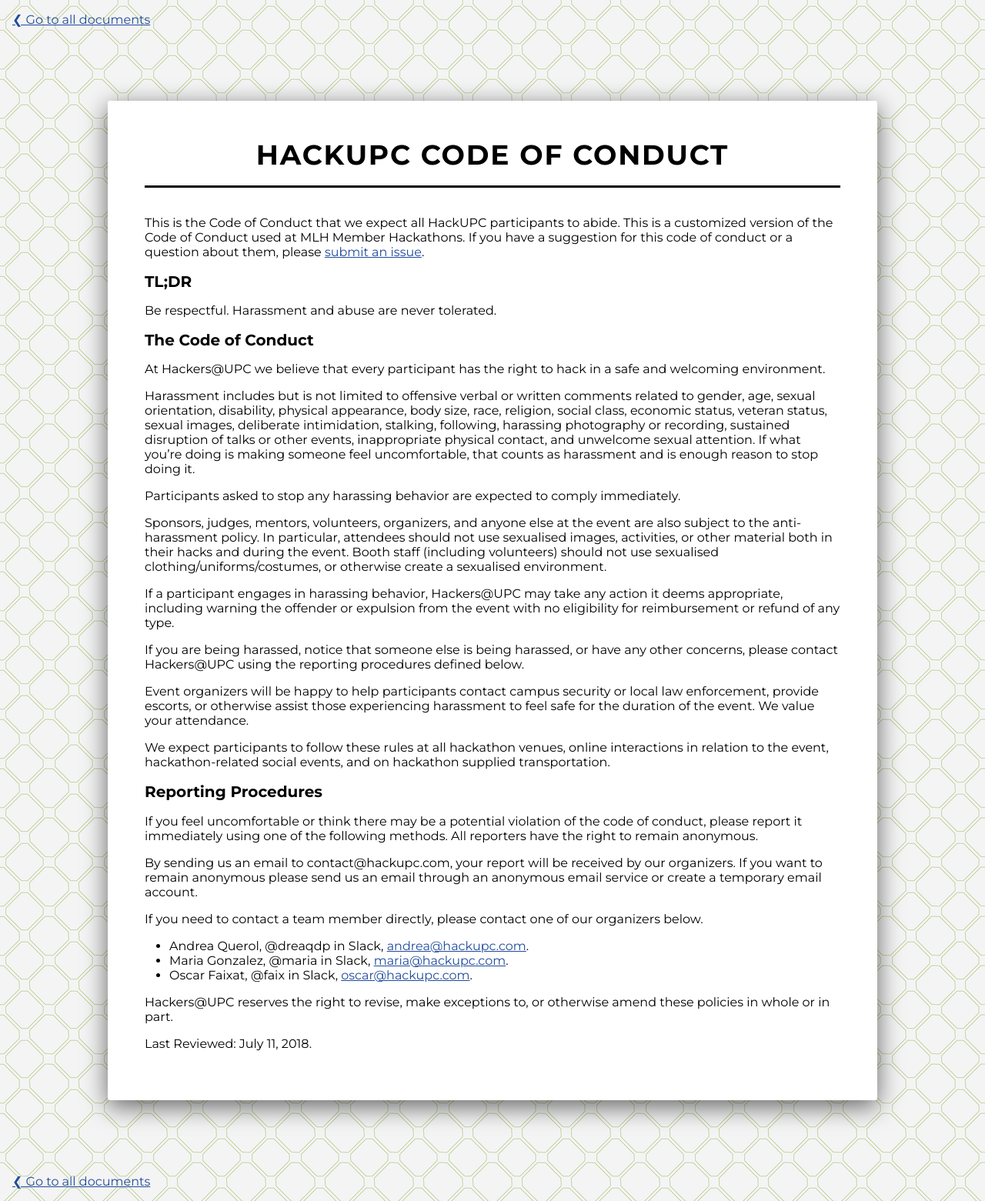
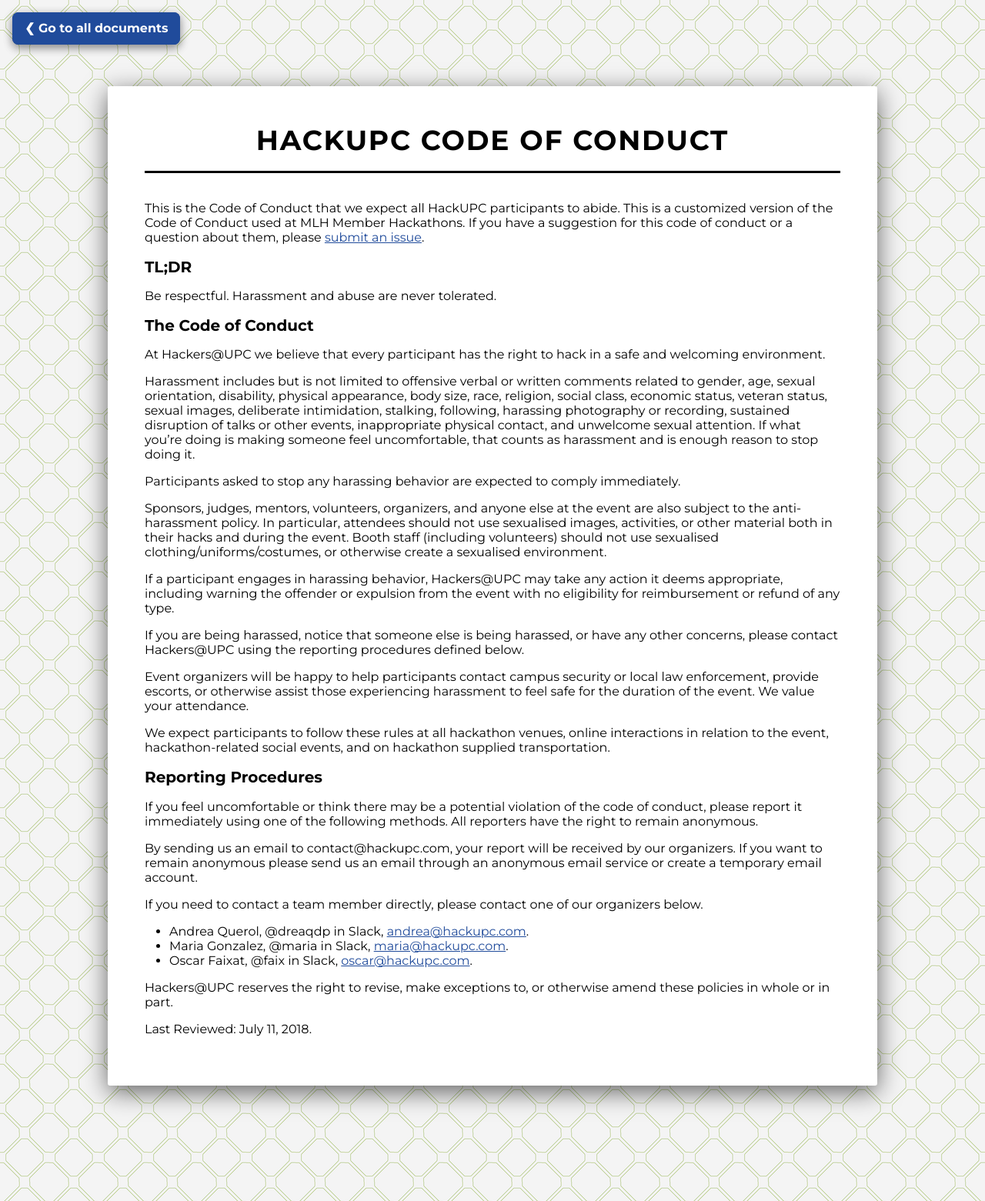
Before and after one commit to hackupc/legal-page, a Jekyll site: the page built from _documents/code_of_conduct.md, in a window 1280 px wide. Shown: the whole page at 77% size. Built offline with Jekyll 4.4.1, drawn with Linux system fonts in a browser that asks for light colours.

Commit message:
Add go back style

```diff
--- a/assets/css/style.scss
+++ b/assets/css/style.scss
@@ -42,23 +42,43 @@
 }
 a { color: $mainColor; }
 ::selection { background: $mainColor; color: #fff; }
+.back {
+	position: fixed;
+	left: 0.5rem;
+	top: 1rem;
+	z-index: 1;
+}
+.back > a {
+	text-decoration: none;
+	color: #fff;
+	background: $mainColor;
+	padding: 0.8rem 1rem;
+	border-radius: 0.5rem;
+	box-shadow: 0 0.25rem 0.75rem rgba(0, 0, 0, 0.25);
+	display: inline-block;
+	line-height: 1;
+	font-weight: bold;
+}
 main {
 	background-color: white;
 	box-sizing: border-box;
 	max-width: 1000px;
 	width: 100%;
-	margin: 0;
+	margin: 3.5rem 0 0;
 	padding: 2em;
 	box-shadow: 0px 4px 16px 0 rgba(0, 0, 0, 0.5);
 	border-radius: 5px;
 }
-@media (min-width: 475px) {
+@media (min-width: 650px) {
 	main {
 		width: calc(100% - 15vw);
 		margin: 7.5vw auto;
 		padding: 3em;
 		border-radius: 3px;
 		box-shadow: 0 8px 32px 0 rgba(0, 0, 0, 0.6);
+	}
+	.back {
+		left: 1rem;
 	}
 }
 
```
